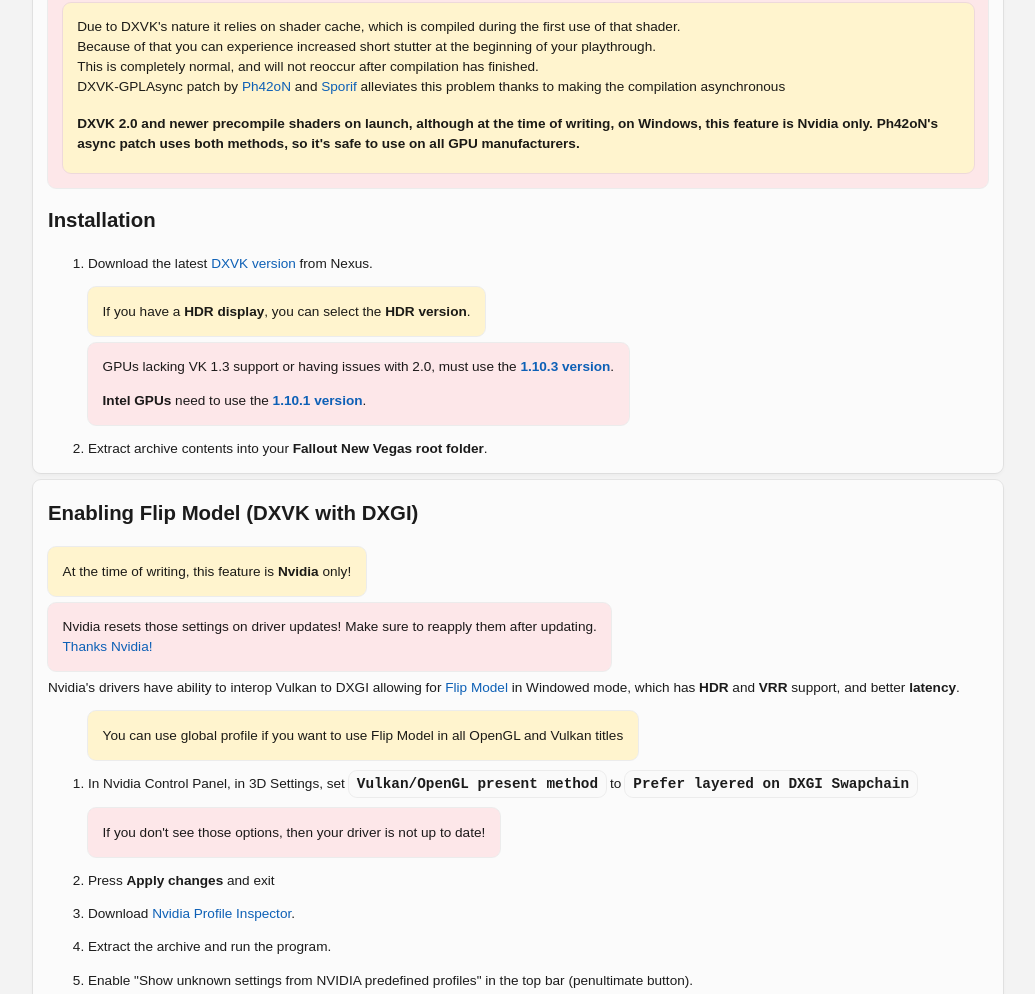
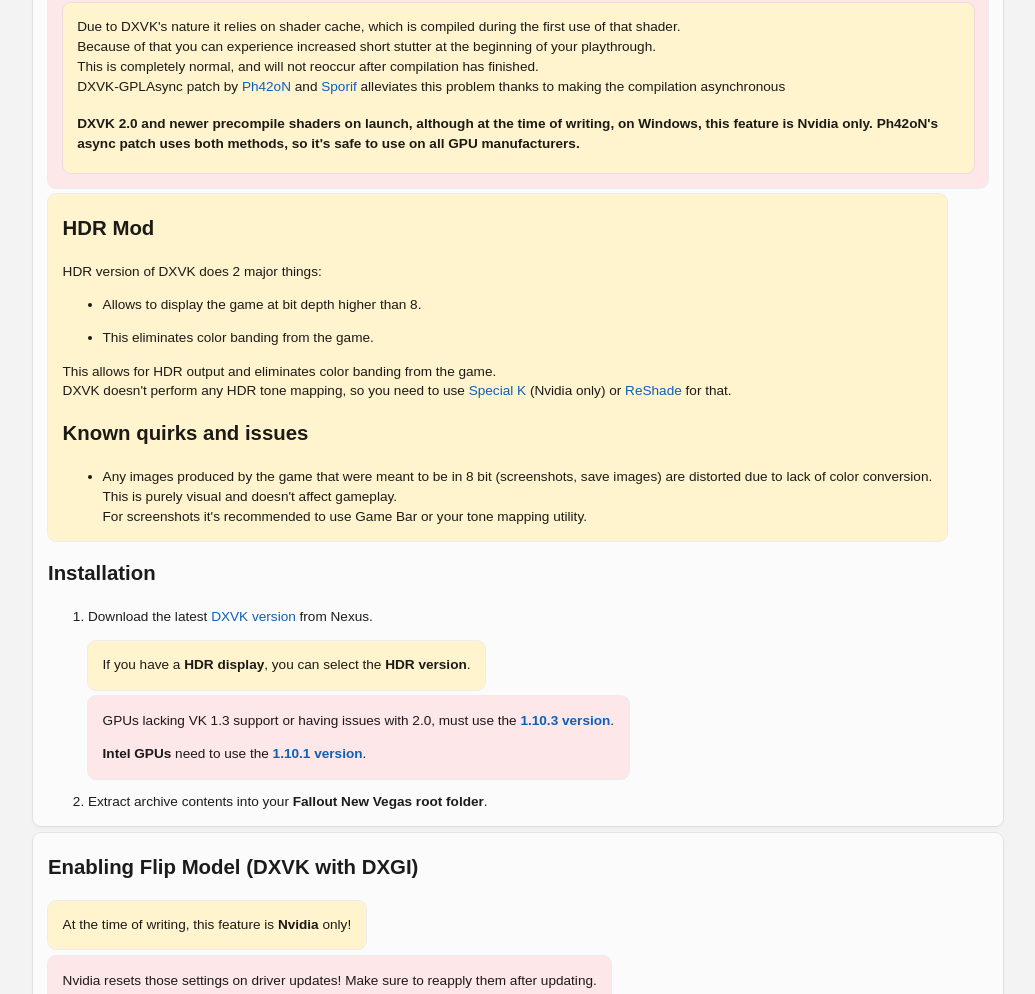
Before and after one commit to ModdingLinked/FalloutNV-Performance-Guide, a plain HTML site: page index.html in a window 1280 px wide. Shown: the part 6293-7287 px from the top of the page, without its empty margins (191-1226 px from the left). Drawn offline with Linux system fonts and the light colour scheme.

Commit message:
Add more HDR info

```diff
--- a/index.html
+++ b/index.html
@@ -805,6 +805,38 @@
                         </div>
                         </p>
                     </div>
+                    <div class="card-yellow">
+                        <p>
+                            <h3>HDR Mod</h3>
+                            HDR version of DXVK does 2 major things:
+                            <ul>
+                                <li>
+                                    <p>
+                                        Allows to display the game at bit depth higher than 8.
+                                    </p>
+                                </li>
+                                <li>
+                                    <p>
+                                        This eliminates color banding from the game.
+                                    </p>
+                                </li>
+                            </ul>
+                            This allows for HDR output and eliminates color banding from the game.
+                            <br>
+                            DXVK doesn't perform any HDR tone mapping, so you need to use <a href="#specialk" onclick="expandCard(specialk, specialkExpander, 1)">Special K</a> (Nvidia only) or <a href="https://reshade.me/" target="_blank">ReShade</a> for that.
+                            <h3>Known quirks and issues</h3>
+                            <ul>
+                                <li>
+                                    Any images produced by the game that were meant to be in 8 bit (screenshots, save images) are distorted due to lack of color conversion.
+                                    <br>
+                                    This is purely visual and doesn't affect gameplay.
+                                    <br>
+                                    For screenshots it's recommended to use Game Bar or your tone mapping utility.
+                                </li>
+                            </ul>
+                        </p>
+                    </div>
+
                     <h3>Installation</h3>
                     <ol>
                         <li>
```
